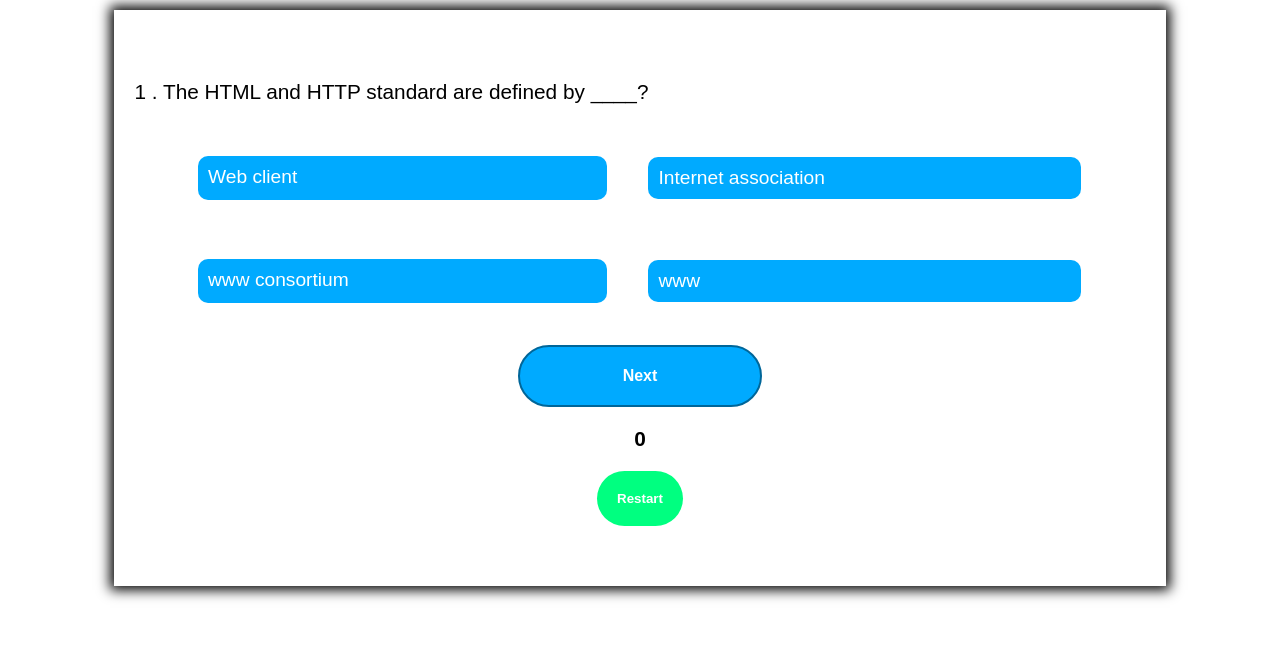
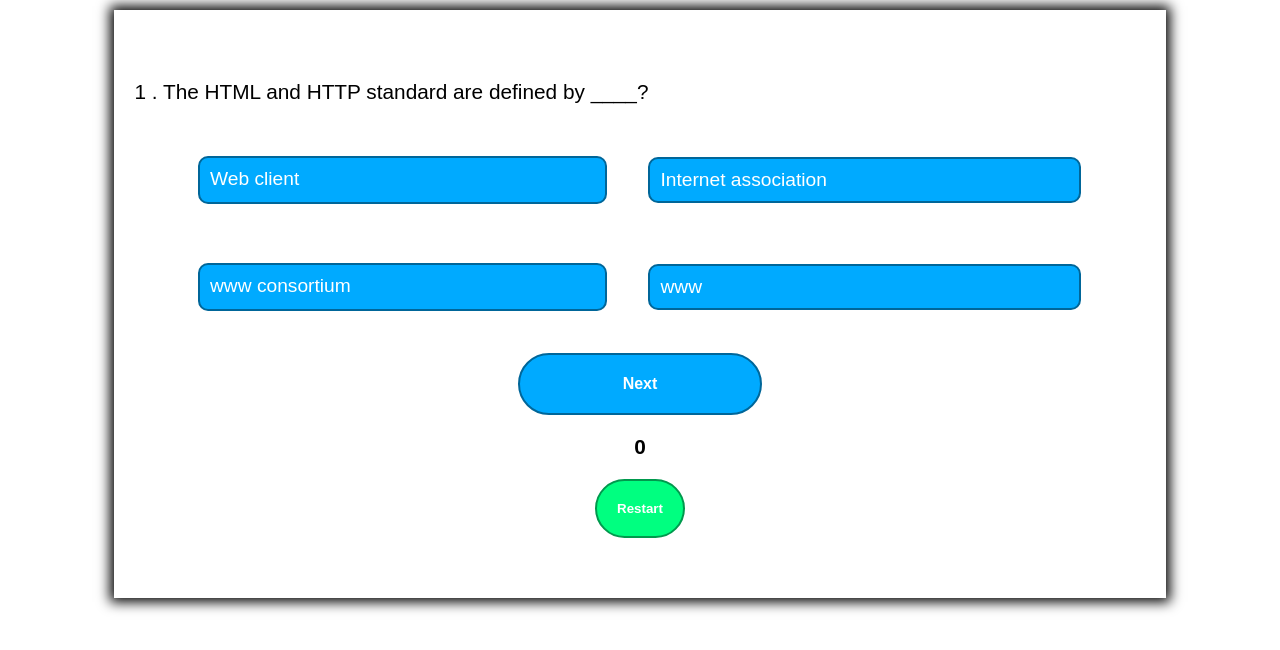
Before and after one commit to AbeebPro/scholarquiz, a plain HTML site: page index.html in a window 1280 px wide. Drawn offline with Linux system fonts and the light colour scheme.

Commit message:
Update styles.css

```diff
--- a/styles.css
+++ b/styles.css
@@ -35,7 +35,6 @@ body{
 	color: #fff;
 	font-size: 1.2rem;
 	outline: none;
-	border: none;
 	border-radius: 10px;
 }
 .total-score{
@@ -60,7 +59,6 @@ body{
 	font-weight: bold;
 	padding: 20px;
 	outline: none;
-	border: none;
 	cursor: pointer;
 }
 .next-btn{
```
